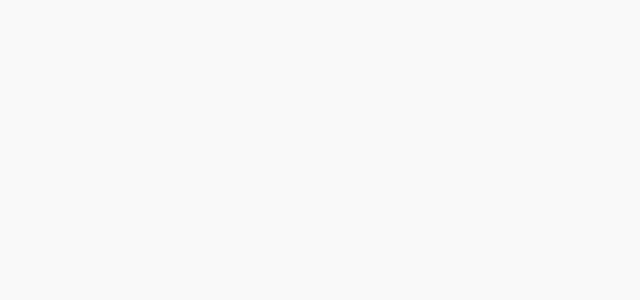
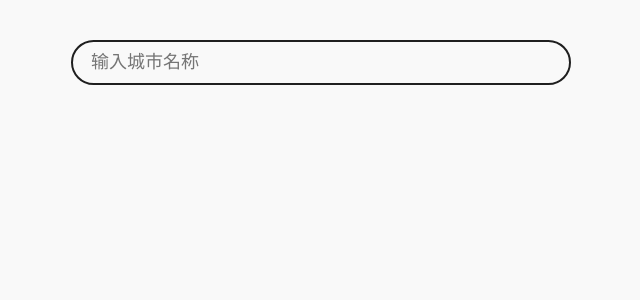
Before and after one commit to yonghua-wu/cloud_say, a Vue app: page /#/seach in a window 1280 px wide. Shown: the top 300 px of the page, without its empty margins (319-959 px from the left). Built offline with nearby package versions, Linux system fonts and the light colour scheme.

Commit message:
完成城市搜索页面布局

```diff
--- a/src/app.vue
+++ b/src/app.vue
@@ -15,7 +15,15 @@ html, body, p, h1, h2, h3, h4, h5, h6, span {
 }
 body {
   background-color: #f9f9f9;
-  box-sizing:border-box;
+  color: rgba(20, 20, 20, 0.95);
+}
+* {
+  -webkit-box-sizing: border-box;
+  -moz-box-sizing: border-box;
+  box-sizing: border-box;
+}
+.cursor-pointer {
+  cursor: pointer;
 }
 [v-cloak] {
   display: none;
--- a/src/router.js
+++ b/src/router.js
@@ -2,6 +2,7 @@ import Vue from 'vue'
 import Router from 'vue-router'
 
 import index from './views/index.vue'
+import seach from './views/seach.vue'
 
 Vue.use(Router)
 
@@ -10,6 +11,10 @@ export default new Router({
     {
       path: '/',
       component: index
+    },
+    {
+      path: '/seach',
+      component: seach
     }
   ]
 })
--- a/src/views/index.vue
+++ b/src/views/index.vue
@@ -1,7 +1,7 @@
 <template>
   <div>
     <div class="live">
-      <div class="big-font">{{ lives.city || '定位中' }}</div>
+      <div class="big-font cursor-pointer" @click="toSeachPage">{{ lives.city || '--'}}</div>
       <div class="big-font">
         <span @click="unitConversion" class="">{{ temperature.livesTemperature || '--' }}</span>
         <span @click="unitConversion" class="temperature">{{ defaultUnit==='c' ? '℃' : '℉' }}</span>
@@ -14,16 +14,6 @@
         <div class="temperature">{{temperature.forecastsTemperature[index].nighttemp}}°-{{temperature.forecastsTemperature[index].daytemp}}°</div>
         <div class="weather">{{item.dayweather}}</div>
       </div>
-      <!-- <div class="day">
-        <div class="week">{{ forecasts.casts[2].week }}</div>
-        <div class="temperature">{{temperature.forecastsTemperature[2].nighttemp}}°-{{temperature.forecastsTemperature[2].daytemp}}°</div>
-        <div class="weather">{{forecasts.casts[2].dayweather}}</div>
-      </div>
-      <div class="day">
-        <div class="week">{{ forecasts.casts[3].week }}</div>
-        <div class="temperature">{{temperature.forecastsTemperature[3].nighttemp}}°-{{temperature.forecastsTemperature[3].daytemp}}°</div>
-        <div class="weather">{{forecasts.casts[3].dayweather}}</div>
-      </div> -->
     </div>
   </div>
 </template>
@@ -35,6 +25,7 @@ export default {
     return {
       // 城市编码
       adcode: '431000',
+      city: '--',
       // 实时天气
       lives: {},
       // 预报天气
@@ -54,8 +45,9 @@ export default {
     let that = this
     //获取当前IP的城市编码
     this.$http.get('https://restapi.amap.com/v3/ip?key=' + config.GAODEKEY).then(res => {
-      if(res.data.infocode === '10000') {
+      if(res.data.infocode === '10000' || res.data.infocode === 10000) {
         that.adcode = res.data.adcode
+        that.city = res.data.city
       }
       that.getWeatherData(that.adcode)
     }).catch(() => {
@@ -63,15 +55,25 @@ export default {
     })
   },
   methods: {
-    // 切换温度的单位
+    /**
+     * 切换温度的单位
+     */
     unitConversion: function () {
       this.defaultUnit = this.defaultUnit==='c'?'f':'c'
     },
-    // 摄氏度转华氏度
+    /**
+     * 摄氏度转华氏度
+     * @param {int} c 摄氏度
+     * @return {int} 华氏度
+     */
     CtoF: function (c) {
       return parseInt(c * 1.8) + 32
     },
-    // 将数字星期数转为汉字
+    /**
+     * 将数字星期数转为汉字
+     * @param {int, string} week
+     * @returns {string}
+     */
     weekNumToWord: function(week) {
       switch(week) {
         case '1':
@@ -97,11 +99,15 @@ export default {
           return '周日'
       }
     },
+    /**
+     * 获取adcode城市的天气情况
+     * @param {string} adcode
+     */
     getWeatherData: function(adcode) {
       var that = this
       // 通过城市编码获取实时天气
       that.$http.get('https://restapi.amap.com/v3/weather/weatherInfo?key='+ config.GAODEKEY +'&extensions=base&city=' + adcode).then(res => {
-        if(res.data.infocode === '10000') {
+        if(res.data.infocode === '10000' || res.data.infocode === 10000) {
           that.lives = res.data.lives[0]
           that.fahrenheit.livesTemperature = that.CtoF(res.data.lives[0].temperature)
         }
@@ -110,7 +116,7 @@ export default {
       })
       // 通过城市编码获取预报天气
       that.$http.get('https://restapi.amap.com/v3/weather/weatherInfo?key='+ config.GAODEKEY +'&extensions=all&city=' + adcode).then(res => {
-        if(res.data.infocode === '10000') {
+        if(res.data.infocode === '10000' || res.data.infocode === 10000) {
           that.forecasts = res.data.forecasts[0]
           for(var i=0; i<that.forecasts.casts.length; i++) {
             var daytemp = that.CtoF(that.forecasts.casts[i].daytemp)
@@ -125,6 +131,12 @@ export default {
       }).catch(() => {
         console.log('获取预报天气失败')
       })
+    },
+    /**
+     *
+     */
+    toSeachPage: function() {
+      this.$router.push('seach')
     }
   },
   computed: {
@@ -145,13 +157,11 @@ export default {
 }
 </script>
 <style lang="scss" scoped>
-.live, .forecast {
-  color: rgba(20, 20, 20, 0.95);
-}
 .live {
   margin-top: 16vh;
   width: 100%;
   margin-bottom: 28vh;
+
   .big-font {
     font-weight: 500;
     padding: 0.8rem;
@@ -160,6 +170,14 @@ export default {
     flex-direction: row;
     align-items: flex-start;
     justify-content: center;
+    input {
+      border: none;
+      padding: 0px;
+      margin: 0px;
+      background-color: unset;
+      text-align: center;
+      outline: 0;
+    }
     .temperature {
       font-size: 14px;
     }
--- /dev/null
+++ b/src/views/seach.vue
@@ -0,0 +1,139 @@
+<template>
+  <div class="container">
+    <input v-model="seachText" type="text" size="15" placeholder="输入城市名称" autofocus="autofocus">
+    <div class="city-item" v-for="(item, index) in cityList" :key="index">
+      {{item.name}}
+    </div>
+  </div>
+</template>
+
+<script>
+import config from '../config.js'
+var timing = null
+export default {
+  data: function () {
+    return {
+      cityList: [],
+      seachText: ''
+    }
+  },
+  watch: {
+    seachText: function() {
+      if (this.seachText === '') {
+        if (timing != null) {
+          clearTimeout(timing)
+          timing = null
+        }
+        this.cityList = []
+        return
+      }
+      this.cityList = [{name: '搜索中...'}]
+      var that = this
+      if (timing != null) {
+        clearTimeout(timing)
+        timing = null
+      }
+      timing = setTimeout(function(){that.seachCity(that.seachText)}, 1500)
+    }
+  },
+  methods: {
+    /**
+     * 根据输入内容搜索城市
+     * @param {string} input
+     */
+    seachCity: function(input) {
+      console.log('seacing')
+      var that = this
+      this.cityList = []
+      this.$http.get('https://restapi.amap.com/v3/config/district?key=' + config.GAODEKEY + '&keywords=' + input +'&subdistrict=2&extensions=base').then(res => {
+        if (res.data.infocode === '10000' || res.data.infocode === 10000) {
+          var seachResult = res.data.districts
+          // 如果只有一条结果
+          if (seachResult.length === 1) {
+            // 同时该地区等级为‘city’（市）或‘district’ （区乡镇）
+            if (seachResult[0].level === 'city' || seachResult[0].level === 'district') {
+              // 直接显示这条结果
+              that.cityList = [{
+                citycode: seachResult[0].citycode,
+                name: seachResult[0].name
+              }]
+            // 同时该地区等级为‘province’ （省份）
+            } else if (seachResult[0].level === 'province') {
+              // 显示下一级地区
+              that.cityList = seachResult[0].districts
+            } else {
+              that.cityList = [{name: '未搜索到结果'}]
+            }
+          } else {
+            that.cityList = seachResult
+          }
+        }
+      })
+    }
+  }
+}
+</script>
+
+<style lang="scss" scoped>
+$color-theme: rgba(20, 20, 20, 0.95);
+.container {
+  input {
+    outline: 0;
+    border: 2px solid $color-theme;
+    border-radius: 45px;
+    height: 45px;
+    padding: 8px 18px;
+    font-size: 18px;
+    background-color: unset;
+    margin-bottom: 10px;
+  }
+  .city-item {
+    height: 55px;
+    padding: 15px 10px;
+    margin: 0px 8px;
+    border-bottom: 1px solid rgba(221, 221, 221, 0.76);
+    font-size: 18px;
+    &:last-child {
+      margin-bottom: 60px;
+    }
+  }
+}
+//mobile
+@media screen and (max-width: 959px) {
+  .container {
+    width: calc(100% - 30px);
+    margin: 20px 15px auto 15px;
+    input {
+      width: 100%;
+    }
+    .city-item {
+      width: calc(100% - 16px);
+      &:active {
+        background-color: rgba(220, 220, 220, 0.514);
+      }
+    }
+  }
+}
+
+//pc
+@media screen and (min-width: 960px) {
+  .container {
+    width: calc(100% - 80px);
+    margin: 40px 40px auto 40px;
+    display: flex;
+    flex-direction: column;
+    //justify-content: center;
+    align-items: center;
+    input {
+      width: 500px;
+    }
+    .city-item {
+      width: 484px;
+      cursor: pointer;
+      &:hover {
+        background-color: rgba(220, 220, 220, 0.356)
+      }
+    }
+  }
+}
+</style>
```
